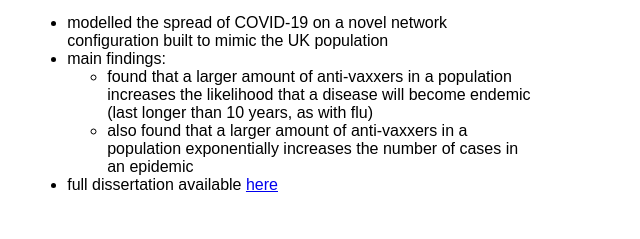
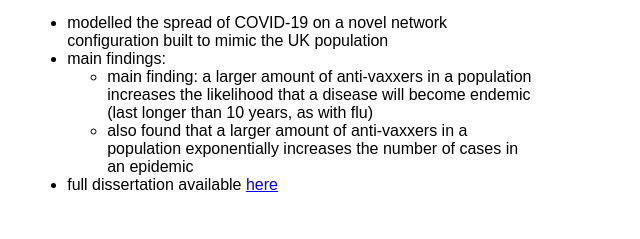
Before and after one commit to lwilko/lwilko.github.io, an Eleventy site: page src/pages/work/index.njk in a window 1280 px wide. Shown: the part 705-944 px from the top of the page, 360-1000 px from the left. Built offline with nearby package versions, Linux system fonts and the light colour scheme; Eleventy itself is replaced by a stand-in of ours; files that its build step writes are made by us from their sources.

Commit message:
Update work page

```diff
--- a/src/pages/work/index.njk
+++ b/src/pages/work/index.njk
@@ -18,7 +18,7 @@ layout: 'layout_pages.njk'
                 <li>modelled the spread of COVID-19 on a novel network configuration built to mimic the UK population</li>
                 <li>main findings:</li>
                 <ul>
-                    <li>found that a larger amount of anti-vaxxers in a population <span type="emph">increases the likelihood that a disease will become endemic</span> (last longer than 10 years, as with flu)
+                    <li>main finding: a larger amount of anti-vaxxers in a population <span type="emph">increases the likelihood that a disease will become endemic</span> (last longer than 10 years, as with flu)
                     <li>also found that a larger amount of anti-vaxxers in a population <span type="emph">exponentially increases the number of cases</span> in an epidemic</li>
                 </ul>
                 <li>full dissertation available <a href="{{  '/assets/pdfs/mphys_dissertation.pdf' | url }}" aria-label="Link to MPhys dissertation">here</a></li>
```
